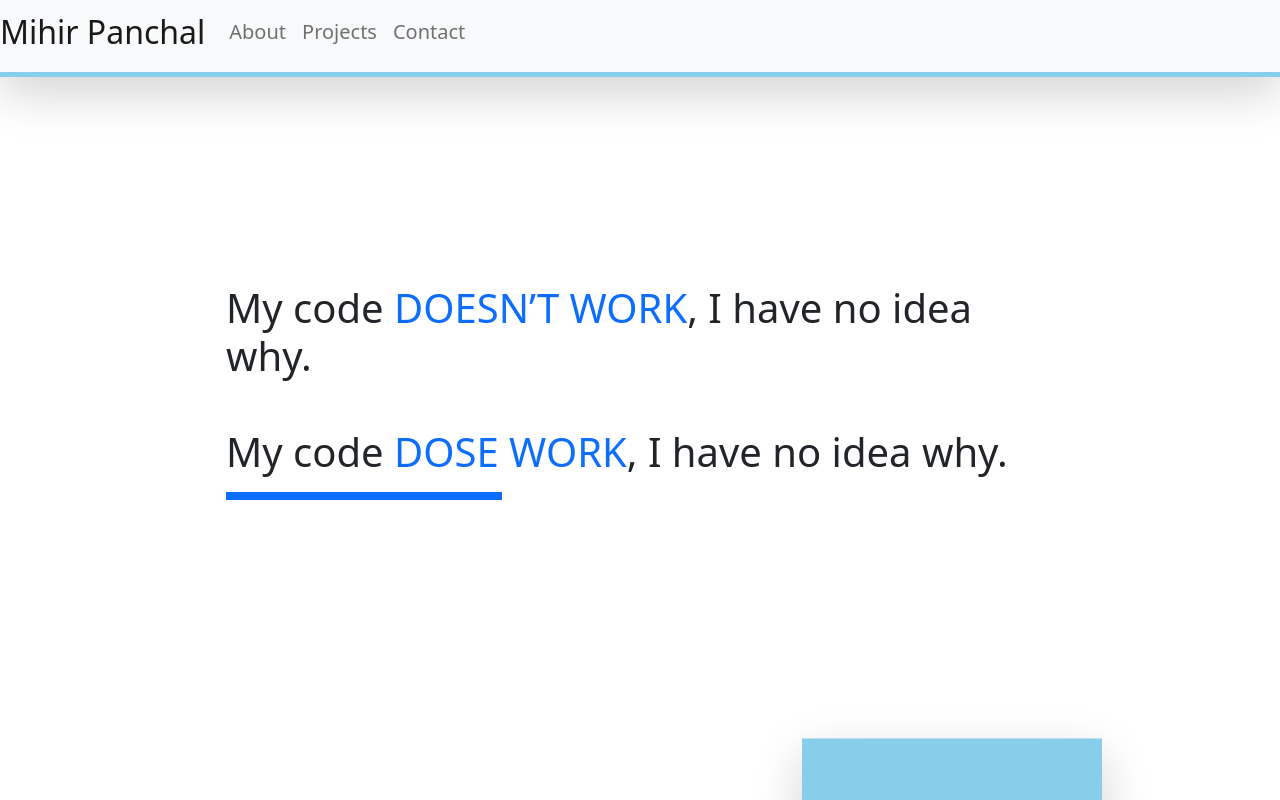
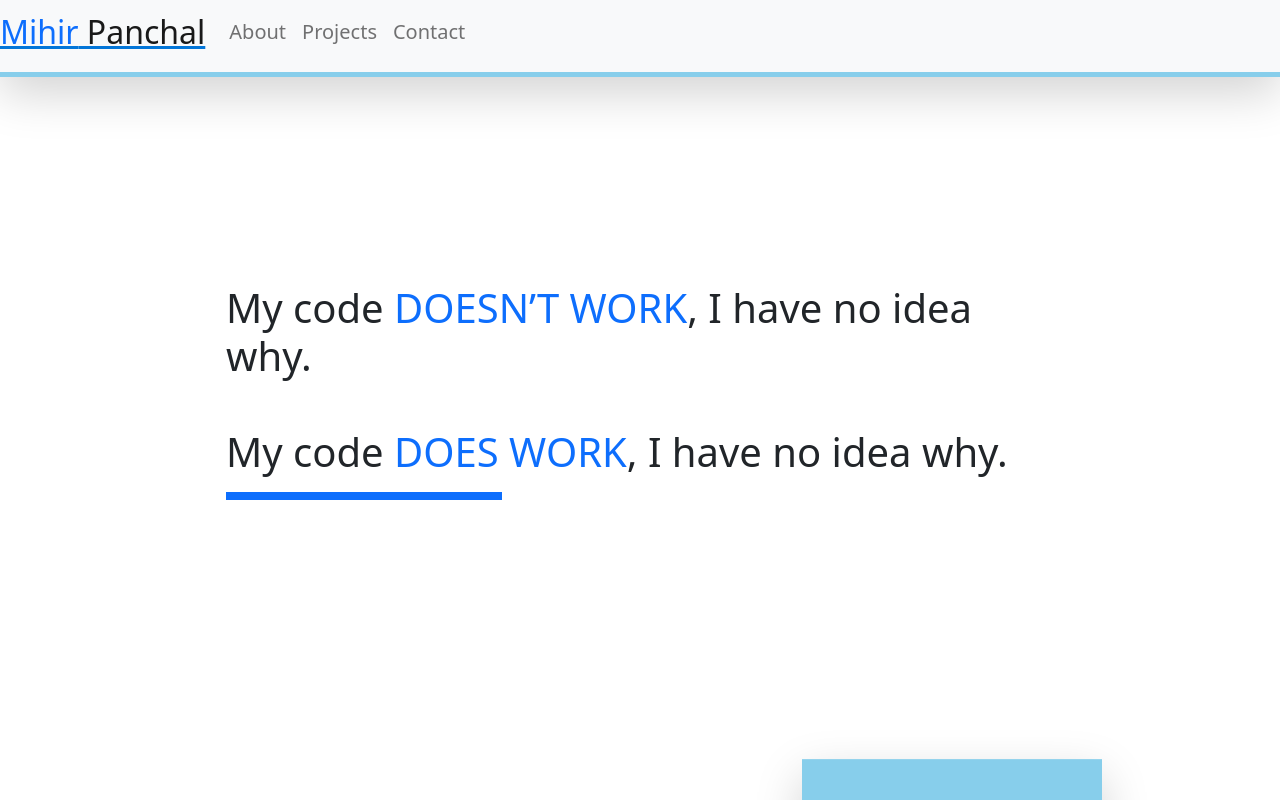
Before and after one commit to Mihir06121/Portfolio-v2, a React (Create React App) app: page / in a window 1280 px wide. Shown: the top 800 px of the page. Built offline with nearby package versions, Linux system fonts and the light colour scheme; the HTML template or start-up script is replaced by a standard one.

Commit message:
Project section changes

```diff
--- a/src/components/Header.css
+++ b/src/components/Header.css
@@ -1,3 +1,9 @@
 .bb{
     border-bottom: 5px solid skyblue;
 }
+
+.underline-color {
+    text-decoration: underline;
+    -webkit-text-decoration-color:#0275d8;
+    text-decoration-color: #0275d8;
+}
--- a/src/components/Header.js
+++ b/src/components/Header.js
@@ -19,9 +19,9 @@ const NavBar = (props) => {
   return (
     <div className="fixed-top bg-light shadow-lg bb">
       <Navbar className="ml-4 mr-4" light expand="md">
-        <NavbarBrand href="#home"><h2>
+        <NavbarBrand className="underline-color" href="#home"><h2>
             {/* <img className="d-inline-block align-top" width="50" height="50" src={profile}  alt="" /> */}
-            Mihir Panchal</h2></NavbarBrand>
+            <span className="text-primary">Mihir</span> Panchal</h2></NavbarBrand>
         <NavbarToggler onClick={toggle}/>
             <Collapse className="mr-0" isOpen={isOpen} navbar>
             <Nav className="rightNav ml-auto" navbar>
--- a/src/components/pages/Home.js
+++ b/src/components/pages/Home.js
@@ -19,7 +19,7 @@ const Home = () => {
                             My code <span className="text-primary">DOESN’T WORK</span>, I have no idea why.
                         </div><br/>
                         <div className="" data-aos="fade-up" data-aos-delay="200">
-                            My code <span className="text-primary">DOSE WORK</span>, I have no idea why.
+                            My code <span className="text-primary">DOES WORK</span>, I have no idea why.
                         </div>
                         <div className="col-md-4 p-2 bottom-border" data-aos="fade-left" data-aos-delay="600"></div>
                     </h1>
--- a/src/components/pages/Projects_cards/DRMS.js
+++ b/src/components/pages/Projects_cards/DRMS.js
@@ -43,7 +43,7 @@ const DRMS = () => {
     return (
         <section className="pt-5">
             <div className="container">
-                <h1>DRMS(Daliy report Management System)</h1>
+                <h1>DRMS(Daily report Management System)</h1>
                 <div className="conatiner project1 row d-flex shadow-lg bg-light align-items-center" id="project1" data-aos="flip-up" data-aos-delay="800">
                     <div className="container col-md-4 mt-5 mb-5 order-md-last">
                         <h1 align="center" style={{fontSize:"150px"}} data-aos="fade-left" data-aos-delay="1000">04</h1>
--- a/src/components/pages/Projects_cards/Drive2Park.js
+++ b/src/components/pages/Projects_cards/Drive2Park.js
@@ -61,6 +61,15 @@ const Drive2Park = () => {
                         <UncontrolledCarousel items={project_1} />
                     </div>
                 </div>
+                <div className="p-3">
+                    <Collapse isOpen={!isOpen} align="center">
+                        <Card>
+                            <CardBody style={{textAlign:"left"}}>
+                                <h2>An advanced MERN stack project for booking parking space online.</h2>
+                            </CardBody>
+                        </Card>
+                    </Collapse>
+                </div>
                 <Button color="primary" onClick={toggle} style={{ margin: '5%' }}>Know More</Button>
                 <Collapse isOpen={isOpen} align="center">
                     <Card>
--- a/src/components/pages/Projects_cards/Youtube_clone.js
+++ b/src/components/pages/Projects_cards/Youtube_clone.js
@@ -34,8 +34,8 @@ const BloggingPlatform = () => {
                     <Card>
                         <CardBody style={{textAlign:"left"}}>
                             I went for this project as to get better hands on using APIs. This Project is also made with REACT.js
-                            along with bootstrap. The main challange I faced here is making a the streming column
-                            static. As it would not be a good user-exprience that while a video
+                            along with bootstrap. The main challange I faced here is making a the streaming column
+                            static. As it would not be a good user-experience that while a video
                             the player scrolls while playing.<br/><br/>
                             <div className="col-3">
                                 <Table borderless>
```
Also changed, not shown: 1 other file (tests, documents, lock files or other folders).
